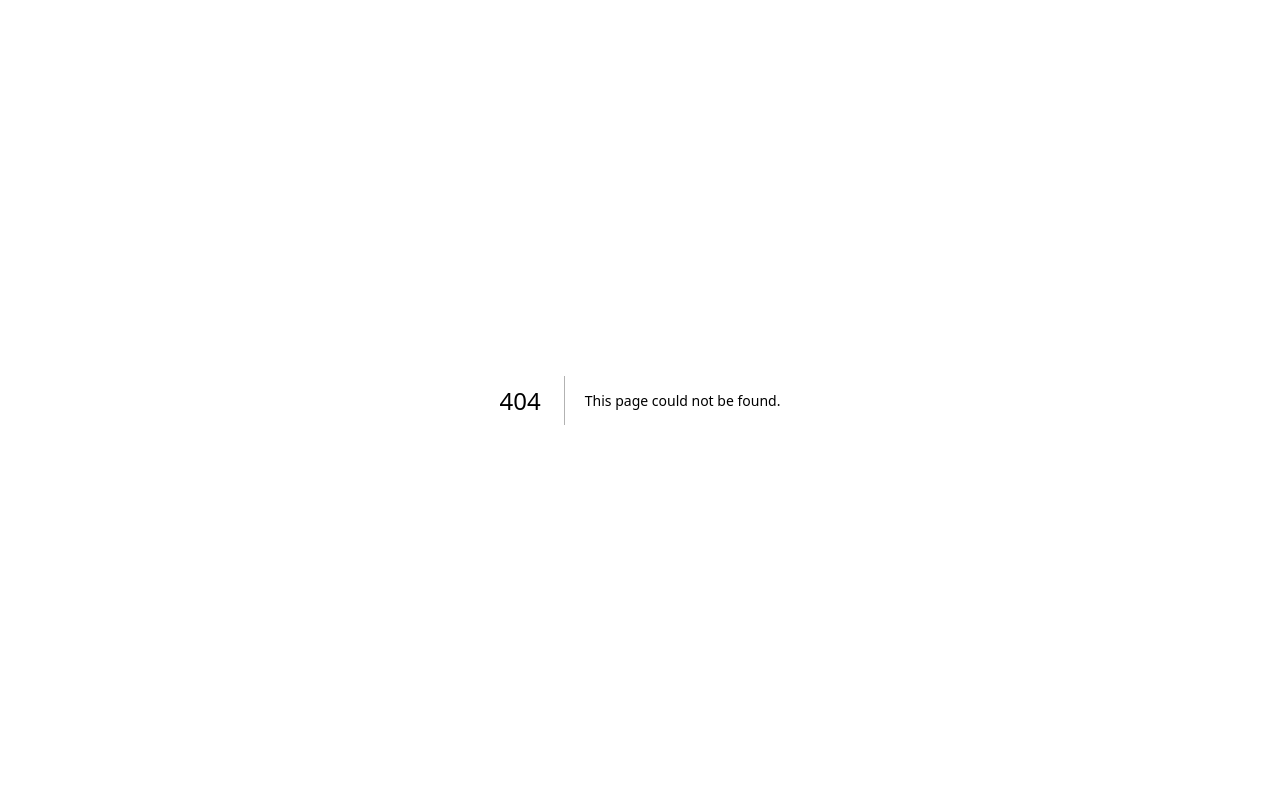
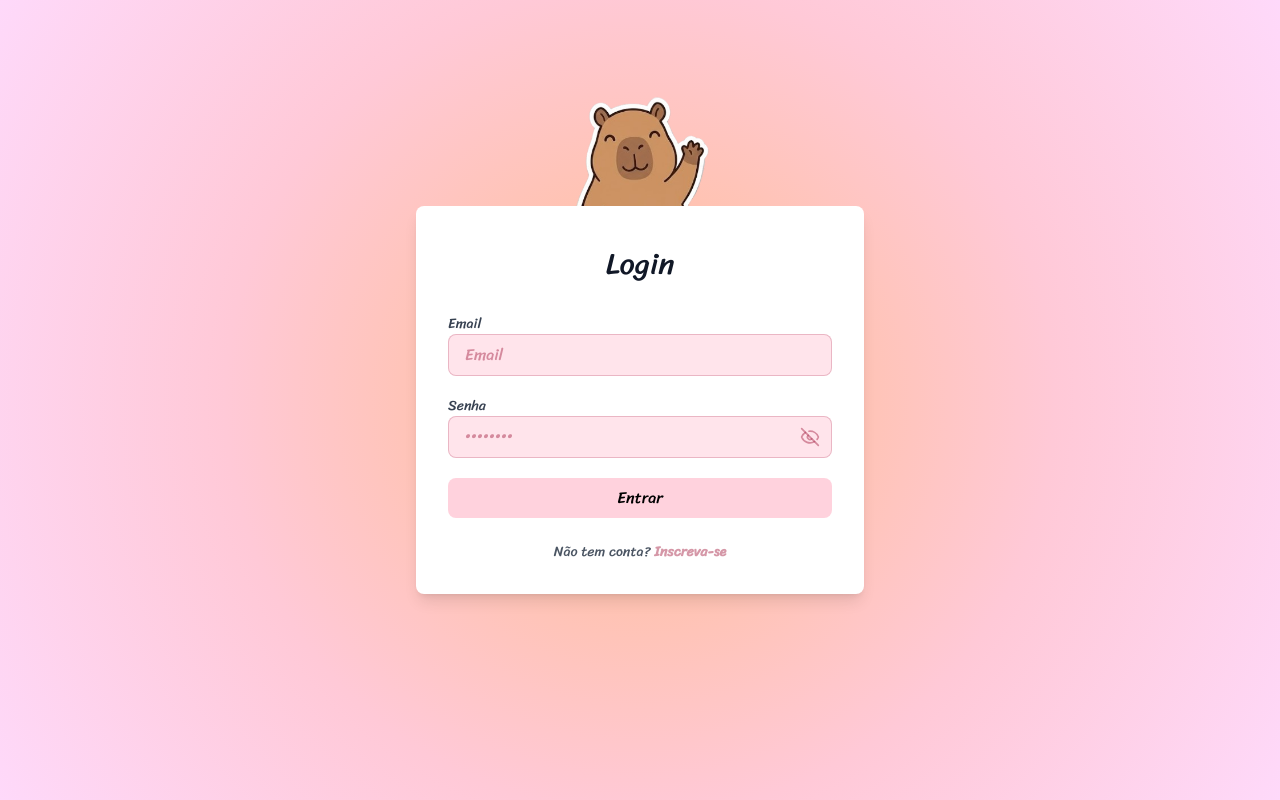
Before and after one commit to Saraingridsousa/Daylist_WebApp, a Next.js app: page /login in a window 1280 px wide. Before the commit this address had no page. Built offline with nearby package versions, Linux system fonts and the light colour scheme.

Commit message:
visual da página de login pronto

```diff
--- a/app/layout.tsx
+++ b/app/layout.tsx
@@ -1,8 +1,11 @@
 import type { Metadata } from "next";
-import { Inter } from "next/font/google";
+import { Sriracha } from "next/font/google";
 import "./globals.css";
 
-const inter = Inter({ subsets: ["latin"] });
+const sriracha = Sriracha({
+  weight: '400',
+  subsets: ["latin"]
+});
 
 export const metadata: Metadata = {
   title: "Daylist WebApp",
@@ -16,7 +19,7 @@ export default function RootLayout({
 }>) {
   return (
     <html lang="pt-BR">
-      <body className={inter.className}>{children}</body>
+      <body className={sriracha.className}>{children}</body>
     </html>
   );
 }
--- /dev/null
+++ b/app/login/page.tsx
@@ -0,0 +1,131 @@
+'use client';
+
+import { useState, FormEvent } from 'react';
+import Image from 'next/image';
+import Link from 'next/link';
+import { useRouter } from 'next/navigation';
+import { Eye, EyeOff } from 'lucide-react';
+
+
+export default function LoginPage() {
+  const router = useRouter();
+  const [email, setEmail] = useState('');
+  const [password, setPassword] = useState('');
+  const [loading, setLoading] = useState(false);
+  const [error, setError] = useState('');
+  const [showPassword, setShowPassword] = useState(false);
+
+  const handleSubmit = async (e: FormEvent<HTMLFormElement>) => {
+    e.preventDefault();
+    setError('');
+    setLoading(true);
+
+    try {
+      // Simulação de delay de requisição
+      await new Promise(resolve => setTimeout(resolve, 1000));
+
+      // Depois de logar, redirecione para a página principal
+      router.push('/');
+    } catch (err) {
+      setError('Erro ao fazer login. Tente novamente.');
+      console.error('Login error:', err);
+    } finally {
+      setLoading(false);
+    }
+  };
+
+  return (
+    <div className="bg-[radial-gradient(circle,#FFC0A1_13%,#FFC9D7_55%,#FED9FA_100%)] min-h-screen flex items-center justify-center p-4">
+      <div className="relative w-full max-w-md flex justify-center">
+        {/* Imagem atrás do card */}
+        <Image
+          alt="Daylist Logo"
+          src="/assets/capLogin.png"
+          width={150}
+          height={150}
+          className="absolute -top-28 left-1/2 -translate-x-1/2 z-0"
+        />
+        <div className="relative z-10 bg-white rounded-lg shadow-lg p-8 pt-10 w-full">
+          {/* Header */}
+          <div className="text-center mb-8">
+            <h1 className="text-3xl text-gray-900 mb-2">
+              Login
+            </h1>
+          </div>
+
+          {/* Mensagem de erro */}
+          {error && (
+            <div className="mb-4 p-3 bg-red-50 border border-red-200 rounded-md">
+              <p className="text-red-700 text-sm">{error}</p>
+            </div>
+          )}
+
+          {/* Formulário do login */}
+          <form onSubmit={handleSubmit} className="space-y-5">
+            {/* Input de email */}
+            <div>
+              <label htmlFor="email" className="block text-sm font-medium text-gray-700">
+                Email
+              </label>
+              <input
+                id="email"
+                type="email"
+                value={email}
+                onChange={(e) => setEmail(e.target.value)}
+                placeholder="Email"
+                required
+                className="w-full bg-[#FFC9D780] px-4 py-2 border border-[#AB2F5040] rounded-lg focus:outline-none focus:ring-2 focus:ring-[#AB2F5080] focus:border-transparent transition placeholder-[#AB2F5080] text-[#AB2F50BF]"
+                disabled={loading}
+              />
+            </div>
+
+            {/* Input de senha */}
+            <div>
+              <label htmlFor="password" className="block text-sm font-medium text-gray-700">
+                Senha
+              </label>
+              <div className="relative">
+                <input
+                  id="password"
+                  type={showPassword ? 'text' : 'password'}
+                  value={password}
+                  onChange={(e) => setPassword(e.target.value)}
+                  placeholder="••••••••"
+                  required
+                  className="w-full bg-[#FFC9D780] px-4 py-2 border border-[#AB2F5040] rounded-lg focus:outline-none focus:ring-2 focus:ring-[#AB2F5080] focus:border-transparent transition placeholder-[#AB2F5080] text-[#AB2F50BF]"
+                  disabled={loading}
+                />
+                <button
+                  type="button"
+                  onClick={() => setShowPassword(!showPassword)}
+                  className="absolute right-3 top-1/2 -translate-y-1/2 text-gray-500 hover:text-gray-700"
+                  disabled={loading}
+                >
+                  {showPassword ? <Eye className='w-5 text-[#AB2F5080]'/> : <EyeOff className='w-5 text-[#AB2F5080]' />}
+                </button>
+              </div>
+            </div>
+
+
+            {/* Botao de entrar */}
+            <button
+              type="submit"
+              disabled={loading}
+              className="w-full bg-[#FFC9D7D4] hover:bg-[#AB2F5080] disabled:bg-[#AB2F5040] text-black py-2 px-4 rounded-lg transition duration-200"
+            >
+              {loading ? 'Entrando...' : 'Entrar'}
+            </button>
+          </form>
+
+          {/* Fazer conta */}
+          <p className="text-center text-gray-600 text-sm mt-6">
+            Não tem conta?{' '}
+            <Link href="/signup" className="text-[#AB2F5080] hover:text-[#AB2F50D4] font-semibold">
+              Inscreva-se
+            </Link>
+          </p>
+        </div>
+      </div>
+    </div>
+  );
+}
--- a/package.json
+++ b/package.json
@@ -9,7 +9,8 @@
     "lint": "next lint"
   },
   "dependencies": {
-    "next": "14.2.20",
+    "lucide-react": "^0.562.0",
+    "next": "^14.2.20",
     "react": "^18.3.1",
     "react-dom": "^18.3.1"
   },
```
Also changed, not shown: public/assets/capLogin.png (added), 1 other file (tests, documents, lock files or other folders).
